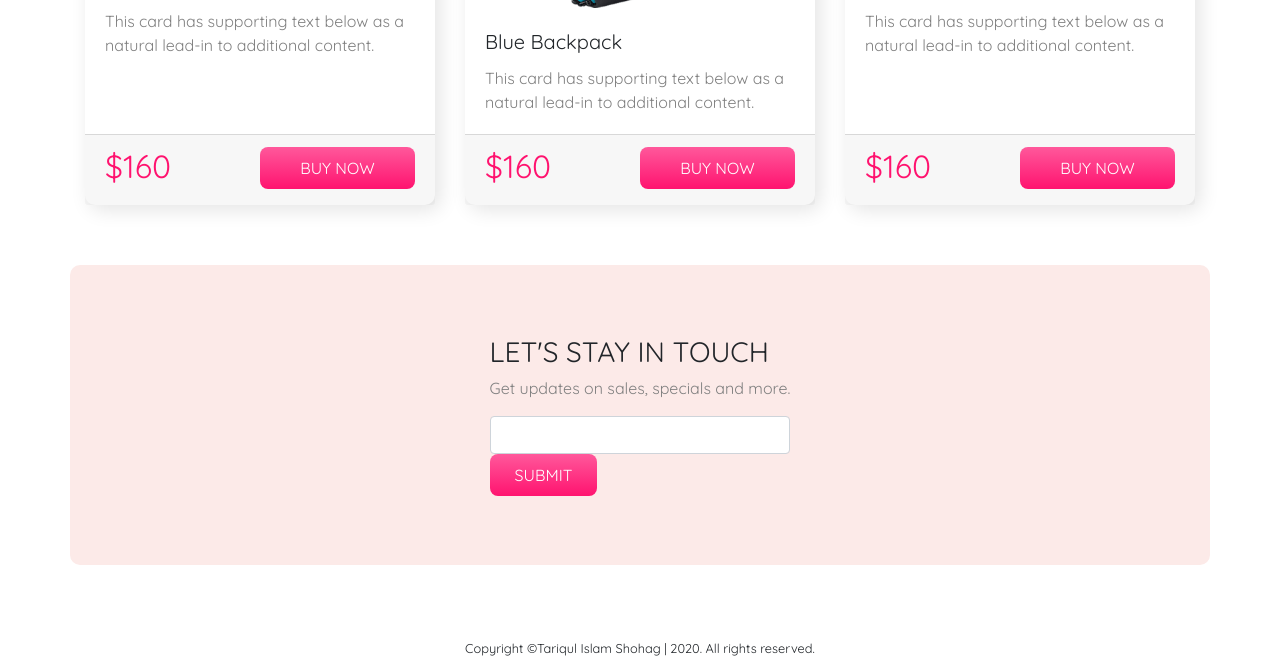
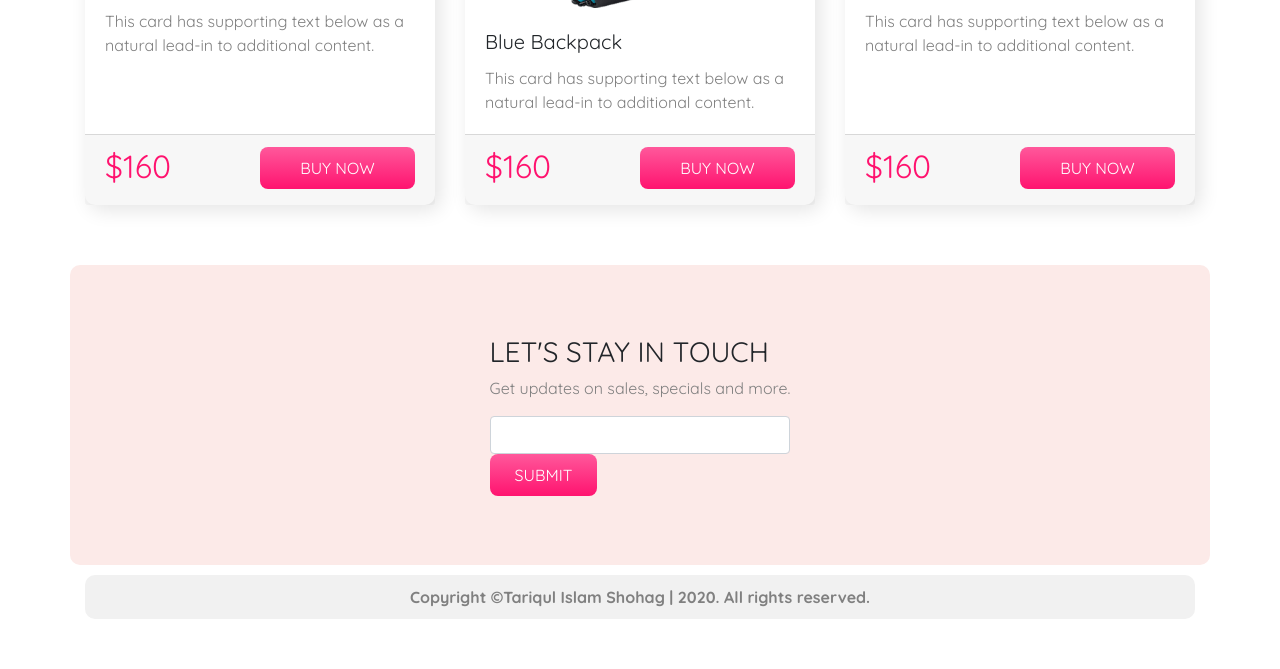
Before and after one commit to TariqShohag/panda-commerce, a plain HTML site: page index.html in a window 1280 px wide. Shown: the part 1737-2406 px from the top of the page. After the commit the page ends 2356 px from the top, so only its background shows below. Drawn offline with nearby package versions, Linux system fonts and the light colour scheme.

Commit message:
ui changed

```diff
--- a/index.html
+++ b/index.html
@@ -209,9 +209,11 @@
       </div>
     </div>
 
-    <footer>
-      <small>Copyright ©Tariqul Islam Shohag | 2020. All rights reserved.</small>
-     </footer>
+    <div class="container">
+      <footer>
+        Copyright ©Tariqul Islam Shohag | 2020. All rights reserved.
+       </footer>
+    </div>
 
 
     <script src="https://code.jquery.com/jquery-3.5.1.slim.min.js" integrity="sha384-DfXdz2htPH0lsSSs5nCTpuj/zy4C+OGpamoFVy38MVBnE+IbbVYUew+OrCXaRkfj" crossorigin="anonymous"></script>
--- a/style.css
+++ b/style.css
@@ -1,7 +1,7 @@
 body{
     font-family: 'Quicksand', sans-serif;
 }
-.carousel-section, .categories-section, .shoes-section, .backpack-section, .subscription-section{
+.carousel-section, .categories-section, .shoes-section, .backpack-section{
     margin-bottom: 60px;
 }
 .orange-bg{
@@ -84,8 +84,14 @@ body{
 #subscribe p{
     color: gray;
 }
+.subscription-section{
+    margin-bottom: 10px;
+}
 footer{
+    color: grey;
+    background-color: rgb(241, 241, 241);
+    padding: 10px 0px;
+    border-radius: 10px;
     text-align: center;
-    padding: 10px 0px;
-    font-weight: 700;
+    font-weight: bold;
 }
```
Also changed, not shown: Screenshot_2020-07-08 Panda e-Commerce Store.png (added).
